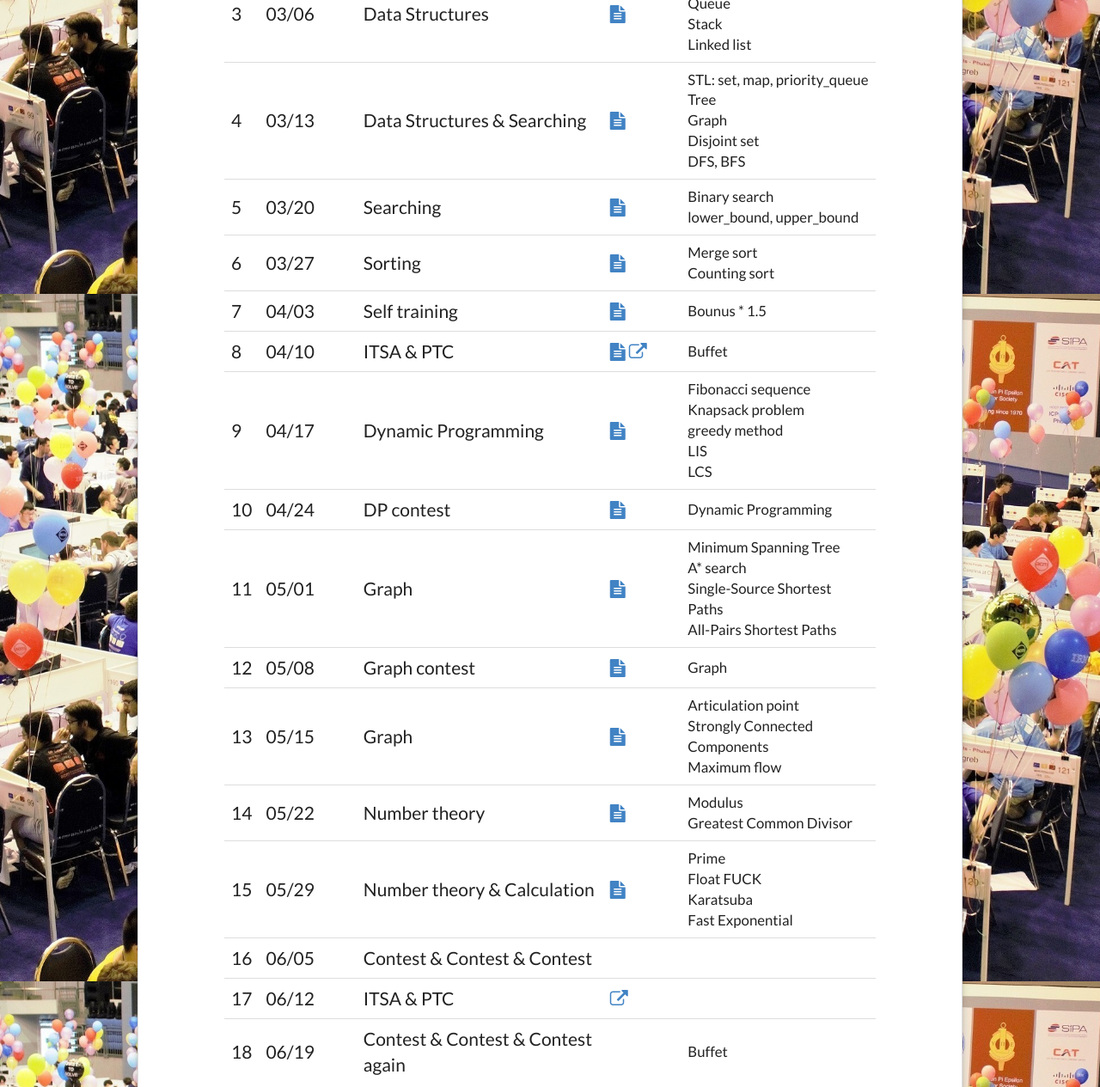
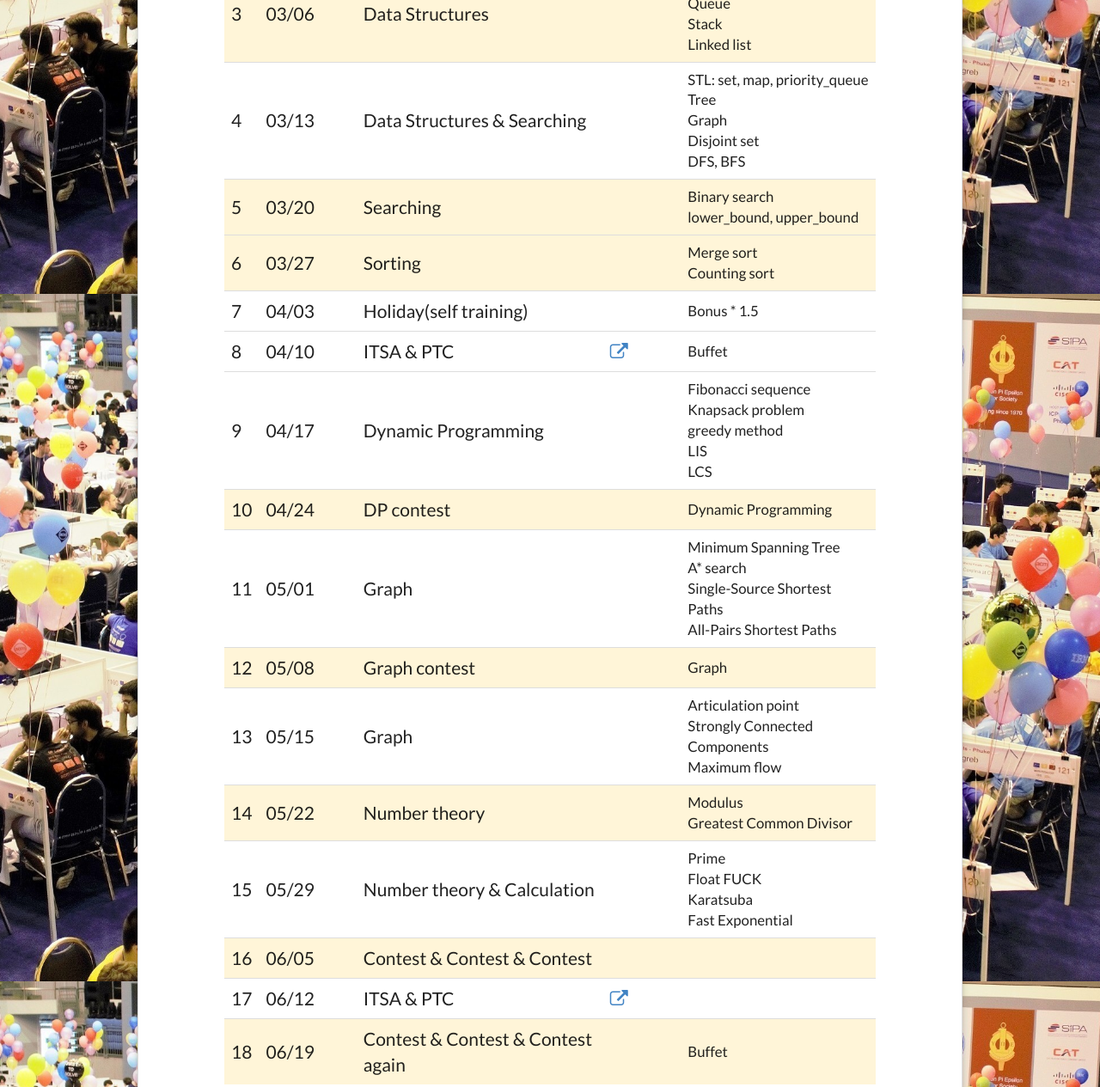
Before and after one commit to NCKUACM-Notes/nckuacm.github.io, a plain HTML site: page 2019/index.html in a window 1280 px wide. Shown: the part 1258-2523 px from the top of the page at 86% size. Drawn offline with nearby package versions, Linux system fonts and the light colour scheme.

Commit message:
Update page

```diff
--- a/2019/index.html
+++ b/2019/index.html
@@ -54,7 +54,7 @@
             <td>02/20</td>
   					<td>Introduction</td>
             <td>
-              <a href="./slides/week1_1.pdf" target="_blank"><i class="fa fa-file-text" aria-hidden="true"></i></a>
+              <!-- <a href="./slides/week1_1.pdf" target="_blank"><i class="fa fa-file-text" aria-hidden="true"></i></a> -->
             </td>
             <td class="detail">
               <div>Chia-Heng Tu Talk Show</div>
@@ -69,7 +69,7 @@
             <td>02/27</td>
   					<td>Data Structures and Thought method</td>
             <td>
-              <a href="./slides/week2_1.pdf" target="_blank"><i class="fa fa-file-text" aria-hidden="true"></i></a>
+              <!-- <a href="./slides/week2_1.pdf" target="_blank"><i class="fa fa-file-text" aria-hidden="true"></i></a> -->
             </td>
             <td class="detail">
               <div>IO, Basic programming</div>
@@ -79,12 +79,12 @@
             </td>
           </tr>
 
-          <tr>
+          <tr class="contest">
             <td>3</td>
             <td>03/06</td>
             <td>Data Structures</td>
             <td>
-              <a href="./slides/week3_1.pdf" target="_blank"><i class="fa fa-file-text" aria-hidden="true"></i></a>
+              <!-- <a href="./slides/week3_1.pdf" target="_blank"><i class="fa fa-file-text" aria-hidden="true"></i></a> -->
             </td>
             <td class="detail">
               <div>Array</div>
@@ -98,7 +98,7 @@
             <td>03/13</td>
             <td>Data Structures & Searching</td>
             <td>
-              <a href="./slides/week4_1.pdf" target="_blank"><i class="fa fa-file-text" aria-hidden="true"></i></a>
+              <!-- <a href="./slides/week4_1.pdf" target="_blank"><i class="fa fa-file-text" aria-hidden="true"></i></a> -->
             </td>
             <td class="detail">
               <div>STL: set, map, priority_queue</div>
@@ -108,24 +108,24 @@
               <div>DFS, BFS</div>
             </td>
           </tr>
-          <tr>
+          <tr class="contest">
             <td>5</td>
             <td>03/20</td>
             <td>Searching</td>
             <td>
-              <a href="./slides/week5_1.pdf" target="_blank"><i class="fa fa-file-text" aria-hidden="true"></i></a>
+              <!-- <a href="./slides/week5_1.pdf" target="_blank"><i class="fa fa-file-text" aria-hidden="true"></i></a> -->
             </td>
             <td class="detail">
               <div>Binary search</div>
               <div>lower_bound, upper_bound</div>
             </td>
           </tr>
-          <tr>
+          <tr class="contest">
             <td>6</td>
             <td>03/27</td>
             <td>Sorting</td>
             <td>
-              <a href="./slides/week6_1.pdf" target="_blank"><i class="fa fa-file-text" aria-hidden="true"></i></a>
+              <!-- <a href="./slides/week6_1.pdf" target="_blank"><i class="fa fa-file-text" aria-hidden="true"></i></a> -->
             </td>
             <td class="detail">
               <div>Merge sort</div>
@@ -135,12 +135,12 @@
           <tr>
             <td>7</td>
             <td>04/03</td>
-            <td>Self training</td>
+            <td>Holiday(self training)</td>
             <td>
-              <a href="./slides/week7_1.pdf" target="_blank"><i class="fa fa-file-text" aria-hidden="true"></i></a>
+              <!-- <a href="./slides/week7_1.pdf" target="_blank"><i class="fa fa-file-text" aria-hidden="true"></i></a> -->
             </td>
             <td class="detail">
-              <div>Bounus * 1.5</div>
+              <div>Bonus * 1.5</div>
             </td>
           </tr>
           <tr>
@@ -148,7 +148,7 @@
             <td>04/10</td>
             <td>ITSA & PTC</td>
             <td>
-              <a href="./slides/week8_1.pdf" target="_blank"><i class="fa fa-file-text" aria-hidden="true"></i></a>
+              <!-- <a href="./slides/week8_1.pdf" target="_blank"><i class="fa fa-file-text" aria-hidden="true"></i></a> -->
               <a href="https://sites.google.com/site/itsancku/home" target="_blank"><i class="fa fa-external-link" aria-hidden="true"></i></a>
             </td>
             <td class="detail">Buffet</td>
@@ -158,7 +158,7 @@
             <td>04/17</td>
             <td>Dynamic Programming</td>
             <td>
-              <a href="./slides/week9_1.pdf" target="_blank"><i class="fa fa-file-text" aria-hidden="true"></i></a>
+              <!-- <a href="./slides/week9_1.pdf" target="_blank"><i class="fa fa-file-text" aria-hidden="true"></i></a> -->
             </td>
             <td class="detail">
               <div>Fibonacci sequence</div>
@@ -169,12 +169,12 @@
             </td>
           </tr>
 
-          <tr>
+          <tr class="contest">
             <td>10</td>
             <td>04/24</td>
             <td>DP contest</td>
             <td>
-              <a href="./slides/week10_1.pdf" target="_blank"><i class="fa fa-file-text" aria-hidden="true"></i></a>
+              <!-- <a href="./slides/week10_1.pdf" target="_blank"><i class="fa fa-file-text" aria-hidden="true"></i></a> -->
             </td>
             <td class="detail">
               <div>Dynamic Programming</div>
@@ -186,7 +186,7 @@
             <td>05/01</td>
             <td>Graph</td>
             <td>
-              <a href="./slides/week11_1.pdf" target="_blank"><i class="fa fa-file-text" aria-hidden="true"></i></a>
+              <!-- <a href="./slides/week11_1.pdf" target="_blank"><i class="fa fa-file-text" aria-hidden="true"></i></a> -->
             </td>
             <td class="detail">
               <div>Minimum Spanning Tree</div>
@@ -196,12 +196,12 @@
             </td>
           </tr>
 
-          <tr>
+          <tr class="contest">
             <td>12</td>
             <td>05/08</td>
             <td>Graph contest</td>
             <td>
-              <a href="./slides/week12_1.pdf" target="_blank"><i class="fa fa-file-text" aria-hidden="true"></i></a>
+              <!-- <a href="./slides/week12_1.pdf" target="_blank"><i class="fa fa-file-text" aria-hidden="true"></i></a> -->
             </td>
             <td class="detail">
               <div>Graph</div>
@@ -213,7 +213,7 @@
             <td>05/15</td>
             <td>Graph</td>
             <td>
-              <a href="./slides/week13_1.pdf" target="_blank"><i class="fa fa-file-text" aria-hidden="true"></i></a>
+              <!-- <a href="./slides/week13_1.pdf" target="_blank"><i class="fa fa-file-text" aria-hidden="true"></i></a> -->
             </td>
             <td class="detail">
               <div>Articulation point</div>
@@ -222,12 +222,12 @@
             </td>
           </tr>
 
-          <tr>
+          <tr class="contest">
             <td>14</td>
             <td>05/22</td>
             <td>Number theory</td>
             <td>
-              <a href="./slides/week14_1.pdf" target="_blank"><i class="fa fa-file-text" aria-hidden="true"></i></a>
+              <!-- <a href="./slides/week14_1.pdf" target="_blank"><i class="fa fa-file-text" aria-hidden="true"></i></a> -->
             </td>
             <td class="detail">
               <div>Modulus</div>
@@ -240,7 +240,7 @@
             <td>05/29</td>
             <td>Number theory & Calculation</td>
             <td>
-              <a href="./slides/week15_1.pdf" target="_blank"><i class="fa fa-file-text" aria-hidden="true"></i></a>
+              <!-- <a href="./slides/week15_1.pdf" target="_blank"><i class="fa fa-file-text" aria-hidden="true"></i></a> -->
             </td>
             <td class="detail">
               <div>Prime</div>
@@ -250,7 +250,7 @@
             </td>
           </tr>
 
-          <tr>
+          <tr class="contest">
             <td>16</td>
             <td>06/05</td>
             <td>Contest & Contest & Contest</td>
@@ -270,7 +270,7 @@
             <td class="detail"></td>
           </tr>
 
-          <tr>
+          <tr class="contest">
             <td>18</td>
             <td>06/19</td>
             <td>Contest & Contest & Contest again</td>
@@ -394,6 +394,9 @@
         background-attachment: fixed;
         background-size: cover;
       }
+      .contest {
+        background-color: rgba(255, 230, 157, 0.4);
+      }
       .segment:not(.footer){
         margin: 50px auto;
         padding: 50px 100px 50px 100px;
```
